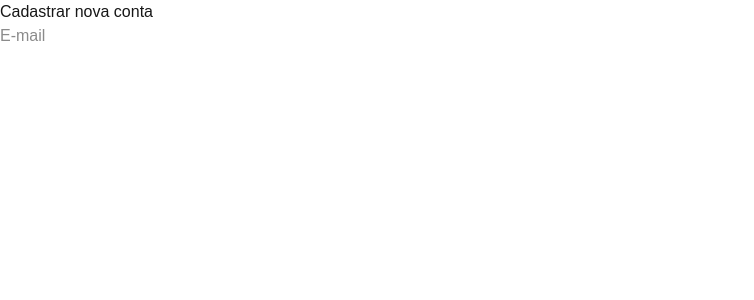
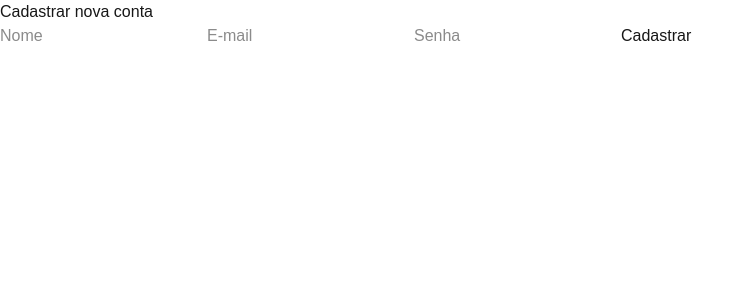
Before and after one commit to gustavocarvalho-ra/NextJs-NexusLeet, a Next.js app: page /userregister in a window 1280 px wide. Shown: the top 300 px of the page, without its empty margins (0-754 px from the left). Built offline with nearby package versions, Linux system fonts and the light colour scheme.

Commit message:
feat: changed register form

```diff
--- a/src/app/userregister/page.tsx
+++ b/src/app/userregister/page.tsx
@@ -7,14 +7,14 @@ export default function RegisterPage() {
   const [email, setEmail] = useState("");
   const [name, setName] = useState("");
   const [password, setPassword] = useState("");
-  // const [error, setError] = useState("");
-  // const [success, setSuccess] = useState("");
+  const [error, setError] = useState("");
+  const [success, setSuccess] = useState("");
   const router = useRouter();
 
   const handleSubmit = async (e: React.FormEvent) => {
     e.preventDefault();
-    // setError("");
-    // setSuccess("");
+    setError("");
+    setSuccess("");
 
     const res = await fetch("/api/register", {
       method: "POST",
@@ -22,12 +22,12 @@ export default function RegisterPage() {
       body: JSON.stringify({ name, email, password }),
     })
 
-    // const data = await res.json();
+    const data = await res.json();
 
     if (!res.ok) {
-      // setError(data.error || "Erro de cadastro")
+      setError(data.error || "Erro de cadastro")
     } else {
-      // setSuccess("Cadastro realizado com sucesso");
+      setSuccess("Cadastro realizado com sucesso");
       setEmail("");
       setName("");
       setPassword("");
@@ -41,12 +41,31 @@ export default function RegisterPage() {
       <h1>Cadastrar nova conta</h1>
       <form onSubmit={handleSubmit}>
         <input
+          type="text"
+          placeholder="Nome"
+          value={name}
+          onChange={(e) => setName(e.target.value)}
+          className=""
+        />
+        <input
           type="email"
           placeholder="E-mail"
           value={email}
           onChange={(e) => setEmail(e.target.value)}
           className=""
         />
+        <input
+          type="password"
+          placeholder="Senha"
+          value={password}
+          onChange={(e) => setPassword(e.target.value)}
+          className=""
+        />
+        <button type="submit" className="">
+          Cadastrar
+        </button>
+        {error && <p className="">{error}</p>}
+        {success && <p className="">{success}</p>}
       </form>
     </div>
   )
```
